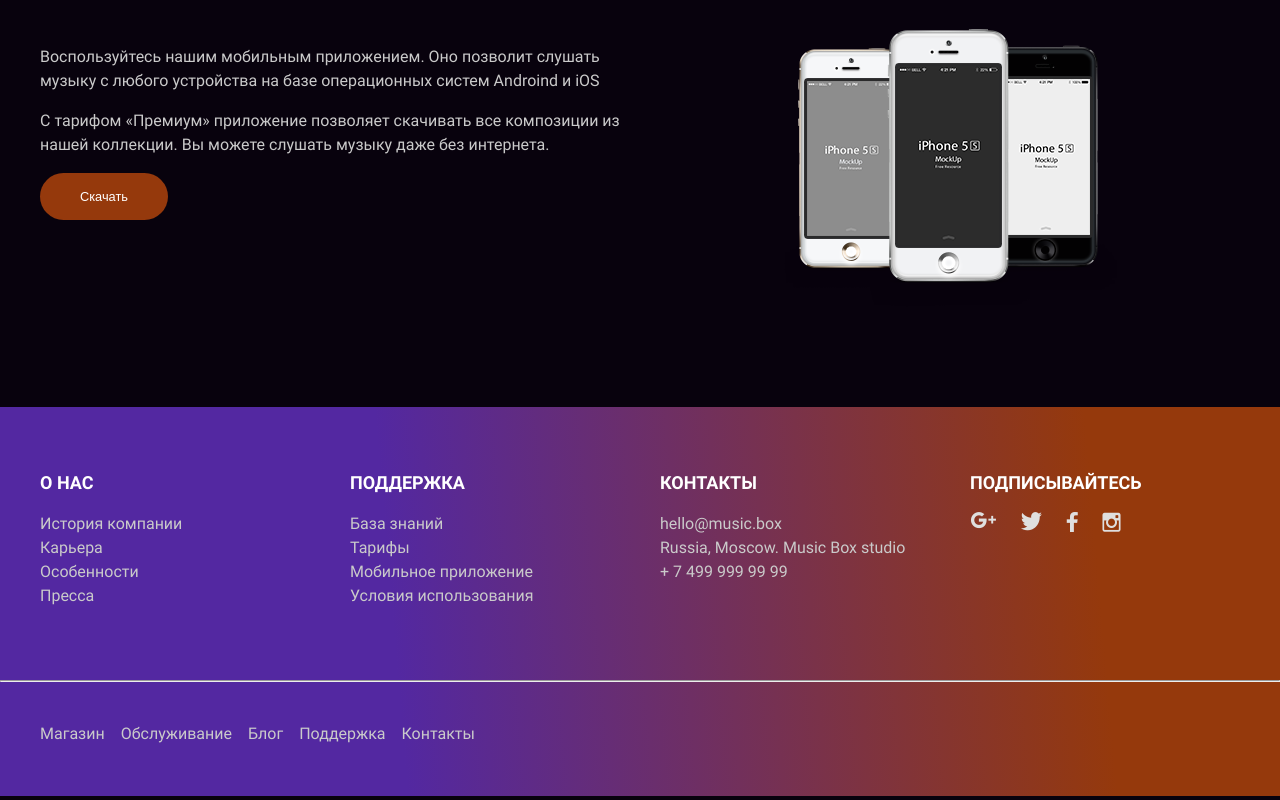
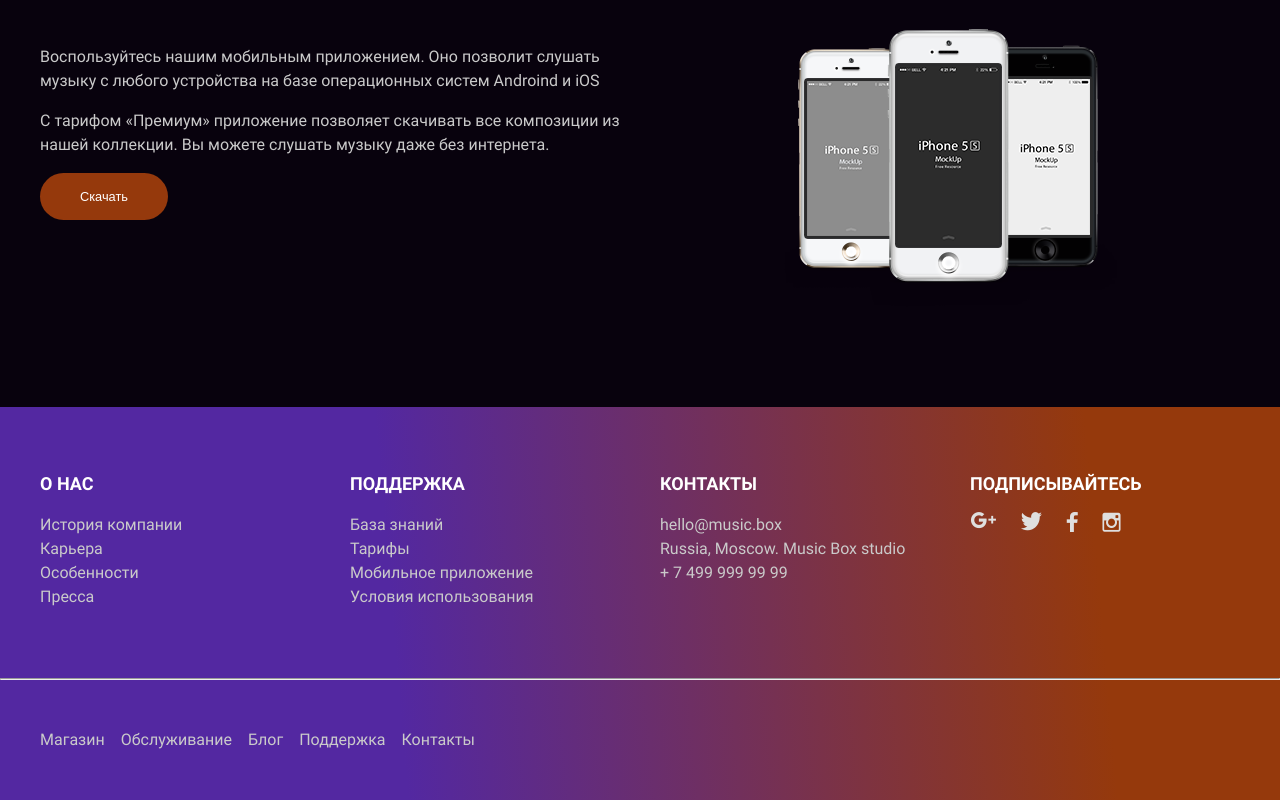
Before and after one commit to valynka/layout-designer-project-56, a website: page src/index.html in a window 1280 px wide. Shown: the part 2698-3498 px from the top of the page. Drawn offline with Linux system fonts and the light colour scheme.

Commit message:
edits in footer

```diff
--- a/src/index.html
+++ b/src/index.html
@@ -126,41 +126,50 @@
         <div class="footer-top">
             <div class="about">
                 <h2 class="text-white">О нас</h2>
-                <p><a href="#" class="link">История компании</a></p>
-                <p><a href="#" class="link">Карьера</a></p>
-                <p><a href="#" class="link">Особенности</a></p>
-                <p><a href="#" class="link">Пресса</a></p>
+                <ul>
+                    <li><a href="#" class="link">История компании</a></li>
+                    <li><a href="#" class="link">Карьера</a></li>
+                    <li><a href="#" class="link">Особенности</a></li>
+                    <li><a href="#" class="link">Пресса</a></li>
+                </ul>
             </div>
             <div class="support">
                 <h2 class="text-white">Поддержка</h2>
-                <p><a href="#" class="link">База знаний</a></p>
-                <p><a href="#" class="link">Тарифы</a></p>
-                <p><a href="#" class="link">Мобильное приложение</a></p>
-                <p><a href="#" class="link">Условия использования</a></p>
+                <ul>
+                    <li><a href="#" class="link">База знаний</a></li>
+                    <li><a href="#" class="link">Тарифы</a></li>
+                    <li><a href="#" class="link">Мобильное приложение</a></li>
+                    <li><a href="#" class="link">Условия использования</a></li>
+                </ul>
             </div>
             <div class="contact">
                 <h2 class="text-white">Контакты</h2>
-                <p><a href="mailto:hello@music.box" class="link">hello@music.box</a></p>
-                <p>Russia, Moscow. Music Box studio</p>
-                <p><a href="tel:+74999999999" class="link">+ 7 499 999 99 99</a></p>
+                <ul>
+                    <li><a href="mailto:hello@music.box" class="link">hello@music.box</a></li>
+                    <li>Russia, Moscow. Music Box studio</li>
+                    <li><a href="tel:+74999999999" class="link">+ 7 499 999 99 99</a></li>
+                </ul>
             </div>
             <div class="subscribe">
                 <h2 class="text-white">Подписывайтесь</h2>
                 <div class="social flex">
-                    <p><a href="#" class="google"></a></p>
-                    <p><a href="#" class="twitter"></a></p>
-                    <p><a href="#" class="facebook"></a></p>
-                    <p><a href="#" class="instagram"></a></p>
+                    <a href="#" class="google"></a>
+                    <a href="#" class="twitter"></a>
+                    <a href="#" class="facebook"></a>
+                    <a href="#" class="instagram"></a>
                 </div>
             </div>
         </div>
         <hr>
-        <div class="footer-bottom flex">
-            <a href="#" class="link">Магазин</a>
-            <a href="#" class="link">Обслуживание</a>
-            <a href="#" class="link">Блог</a>
-            <a href="#" class="link">Поддержка</a>
-            <a href="#" class="link">Контакты</a>
+        <div class="footer-bottom">
+            <ul class="flex">
+                <li><a href="#" class="link">Магазин</a></li>
+                <li><a href="#" class="link">Обслуживание</a></li>
+                <li><a href="#" class="link">Блог</a></li>
+                <li><a href="#" class="link">Поддержка</a></li>
+                <li><a href="#" class="link">Контакты</a></li>
+            </ul>
+
         </div>
     </footer>
 </body>
--- a/src/scss/blocks/_footer.scss
+++ b/src/scss/blocks/_footer.scss
@@ -10,6 +10,12 @@ footer {
 	a {
 		color: $grey;
 	}
+
+	ul {
+		padding-left: 0;
+
+		list-style-type: none;
+	}
 }
 
 .footer-top {
@@ -19,24 +25,15 @@ footer {
 	grid-template-columns: repeat(4, 1fr);
 	gap: 40px;
 
-	padding-top: 62px;
-	padding-bottom: 72px;
+	padding-top: 3rem;
+	padding-bottom: 53px;
 
 	h2 {
-		margin-top: 0;
-		margin-bottom: 16px;
-
 		font-size: 18px;
 		line-height: 27px;
 	}
 
-	a {
-		display: block;
-	}
 
-	p {
-		@include reset;
-	}
 
 	@media (max-width: $md-width) {
 		grid-template-columns: repeat(2, 1fr);
@@ -85,13 +82,13 @@ footer {
 .footer-bottom {
 	@include container;
 
-	padding-top: 40px;
-	padding-bottom: 50px;
+	padding-top: 2rem;
+	padding-bottom: 2rem;
 
-	&.flex {
+	.flex {
 		gap: 16px;
 
-		@media (max-width: $phone-width) {
+		@media (max-width: $md-width) {
 			flex-direction: column;
 		}
 	}
```
Also changed, not shown: src/css/app.css, 1 other file.
